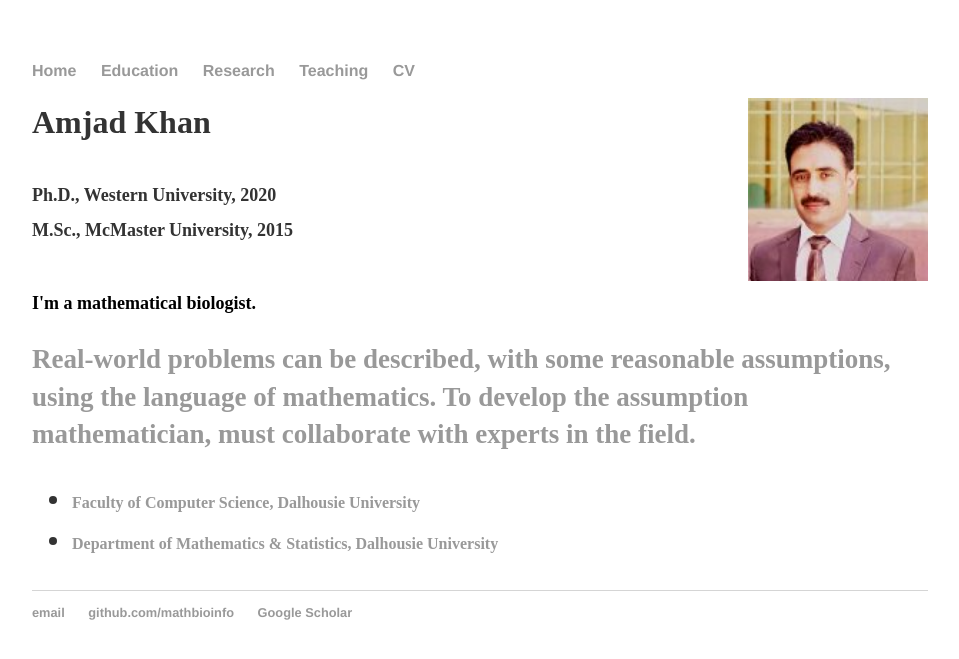
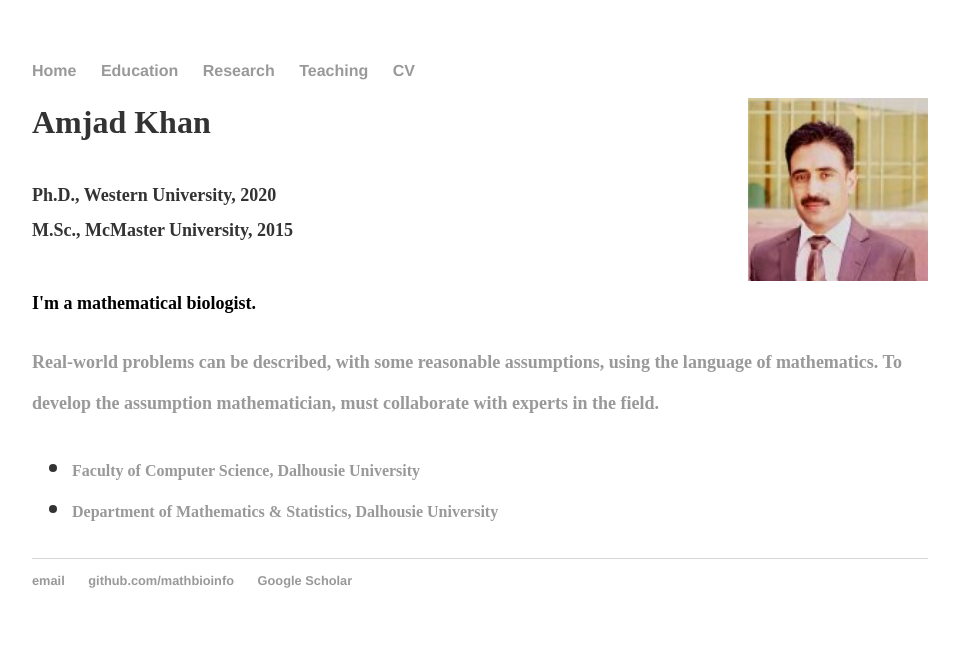
Before and after one commit to MathBioInfo/amjadkhan, a Jekyll site: the page index.html, which Jekyll copies as it is, in a window 1280 px wide. Shown: the top 659 px of the page, without its empty margins (160-1119 px from the left). Built offline with Jekyll 4.4.1, drawn with Linux system fonts in a browser that asks for light colours.

Commit message:
Update index.html

```diff
--- a/index.html
+++ b/index.html
@@ -35,8 +35,8 @@
 
     		</div><!-- /.blurb -->
 		</div><!-- /.container -->
-				<p><a href="#">Real-world problems can be described, with some reasonable assumptions, using the language of mathematics.
-				To develop the assumption mathematician, must collaborate with experts in the field.<a>
+				<p><font size="4"><a href="#">Real-world problems can be described, with some reasonable assumptions, using the language of mathematics.
+				To develop the assumption mathematician, must collaborate with experts in the field.<a></p>
                 <ul class="contacts">
 				</font><font color="#2a2a2a" size="3">
 				<li><a href="https://www.dal.ca/faculty/computerscience.html">Faculty of Computer Science, Dalhousie University</a></font><font color="#2a2a2a" size="3"></li>
```
